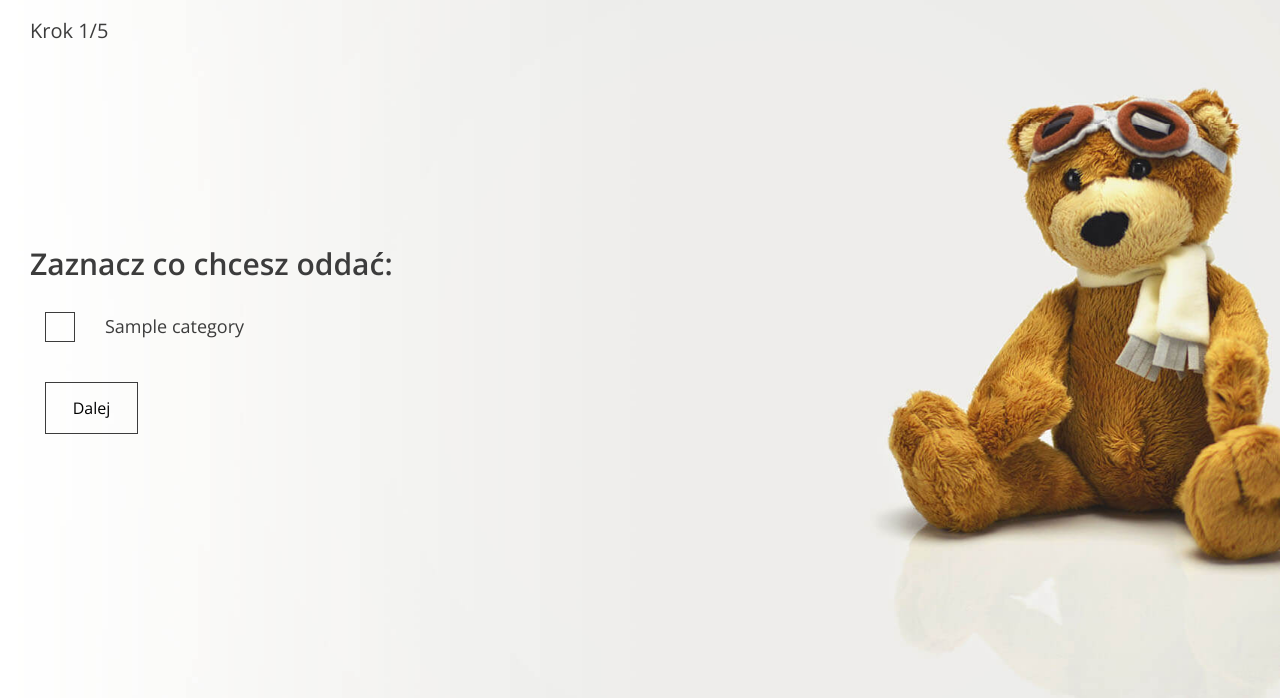
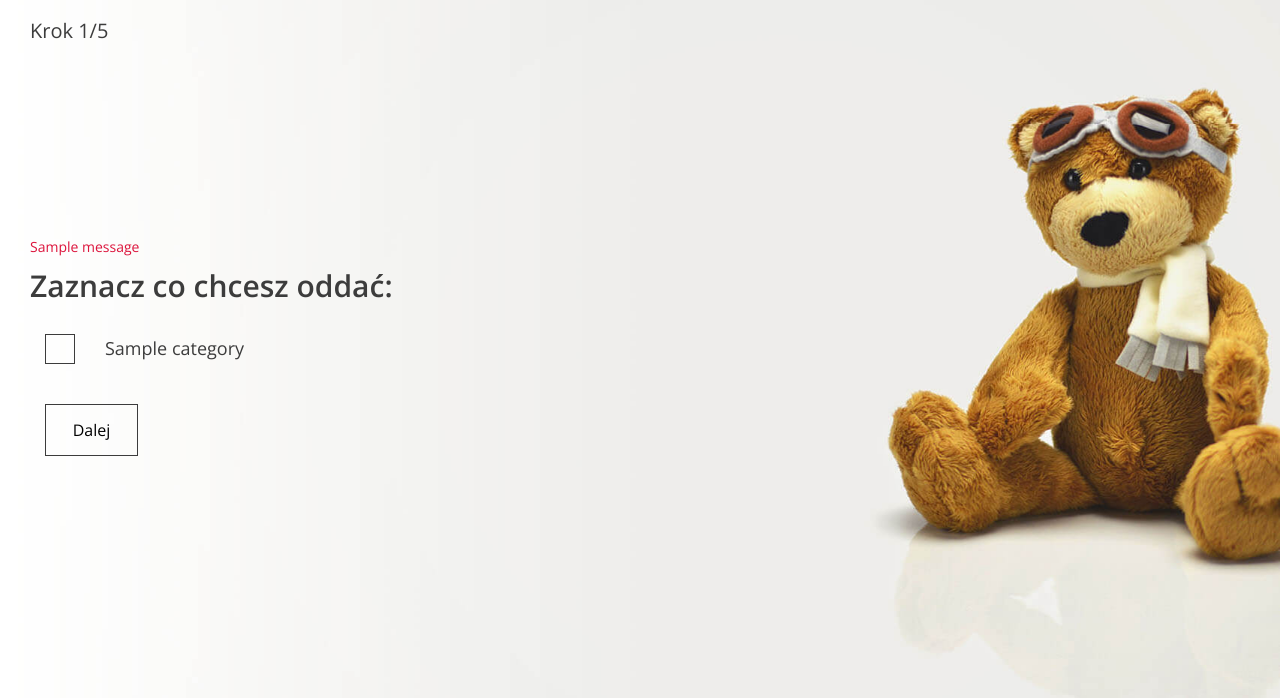
Before and after one commit to andree0/put_in_good_hands, a Django app: page /add-donation/ in a window 1280 px wide. Shown: the part 261-959 px from the top of the page. Run offline with Django 3.2, Linux system fonts and the light colour scheme; a user stored in the database is signed in; tables that the repository leaves empty hold one stand-in row (values such as "Sample post"); one stand-in notice (Sample message) is shown.

Commit message:
backend validation in view

```diff
--- a/put_in_good_hands_app/templates/form.html
+++ b/put_in_good_hands_app/templates/form.html
@@ -21,9 +21,6 @@
       <p data-step="4">Podaj adres oraz termin odbioru rzeczy.</p>
     </div>
   </div>
-    {% if confirm %}
-      {% include "form-confirmation.html" %}
-    {% endif %}
   <div class="form--steps-container">
     <div class="form--steps-counter">Krok <span>1</span>/5</div>
 <!--    <form action="" method="post">{% csrf_token %}-->
@@ -51,6 +48,16 @@
     <form action="" method="POST" id="multistep">{% csrf_token %}
       <!-- STEP 1: class .active is switching steps -->
       <div data-step="1" class="active">
+<!--        {% if errors %}-->
+<!--          {% for er in errors %}-->
+<!--        <p><span style="color: crimson; font-size: 14px; ">{{ er }}</span></p>-->
+<!--          {% endfor %}-->
+<!--        {% endif %}-->
+        {% if messages %}
+            {% for message in messages %}
+            <p style="color: crimson; font-size: 14px; ">{{ message }}</p>
+            {% endfor %}
+        {% endif %}
         <h3>Zaznacz co chcesz oddać:</h3>
 
         {% for cat in category_list %}
--- a/put_in_good_hands_app/views.py
+++ b/put_in_good_hands_app/views.py
@@ -1,10 +1,14 @@
+import datetime
+
 from django.contrib.auth import authenticate, login
 from django.contrib.auth.mixins import LoginRequiredMixin
 from django.contrib.auth.models import User
+from django.contrib.messages import add_message, ERROR, get_messages
 from django.core.paginator import Paginator
 from django.core.serializers import serialize
 from django.db.models import Sum
-from django.shortcuts import redirect, render, reverse
+from django.http import Http404
+from django.shortcuts import get_object_or_404, redirect, render, reverse
 from django.urls import reverse_lazy
 from django.views.generic import CreateView, TemplateView, View
 # from formtools.wizard.views import SessionWizardView
@@ -17,7 +21,6 @@ from put_in_good_hands_app.forms import (
     DonationForm4,
 )
 from put_in_good_hands_app.models import Category, Donation, Institution
-from put_in_good_hands_app.validators import validate_zip_code
 
 
 class LandingPageView(TemplateView):
@@ -46,6 +49,7 @@ class LandingPageView(TemplateView):
             'local_collection': local_collection,
         }
 
+
 # Alternatywna droga do formularzy kilku krokowych
 
 # class AddDonationView(SessionWizardView):
@@ -63,7 +67,7 @@ class AddDonationView(LoginRequiredMixin, View):
     template_name = "form.html"
     context = {}
 
-    def get(self, request, errors=None, *args, **kwargs):
+    def get(self, request, *args, **kwargs):
         self.context['category_list'] = Category.objects.all()
         self.context['institution_list'] = Institution.objects.all()
         self.context['categories'] = serialize(
@@ -76,7 +80,6 @@ class AddDonationView(LoginRequiredMixin, View):
     def post(self, request, *args, **kwargs):
         data = {
             'quantity': request.POST.get("bags"),
-            'categories': request.POST.get("categories"),
             'institution': request.POST.get("organization"),
             'address': request.POST.get("address"),
             'phone_number': request.POST.get("phone"),
@@ -84,24 +87,91 @@ class AddDonationView(LoginRequiredMixin, View):
             'zip_code': request.POST.get("postcode"),
             'pick_up_date': request.POST.get("data"),
             'pick_up_time': request.POST.get("time"),
-            'pick_up_comment': request.POST.get("more_info"),
             'user': request.user,
         }
-        errors = []
+        categories = request.POST.getlist("categories")
+
+        if "" in [val for key, val in data.items()]:
+            add_message(
+                request, ERROR,
+                "Uzupełnij wymagane pola. Uwagi dla kuriera nie są wymagane.")
+            return redirect(reverse('add-donation'))
+
+        data['pick_up_comment'] = request.POST.get("more_info")
+
+        if len(data['phone_number']) != 9:
+            add_message(
+                request, ERROR,
+                "Pole z numerem telefonu wymaga podania 9 cyfr.")
+
         try:
             data['quantity'] = int(data['quantity'])
-            data['categories'] = [int(i) for i in data['categories']]
+            categories = [int(i) for i in categories]
             data['institution'] = int(data['institution'])
             data['phone_number'] = int(data['phone_number'])
-        except ValueError:
-            errors.append("""Niewłaściwy format danych
-            (błąd w którymś z podanych pól:
-            ilość worków, kategorie, instytucje, numer telefonu)""")
-            return redirect(reverse('add-donation'), errors)
-        validate_zip_code(data['zip_code'])
+        except (ValueError, TypeError, ):
+            add_message(request, ERROR,
+                        "Błędy w formularzu. Wypełnij jeszcze raz.")
 
+        if len(data['zip_code']) == 6 and data['zip_code'][2] == '-':
+            zipcode_numbers_str = data['zip_code'].split("-")
+            try:
+                zipcode_numbers_int = [int(i) for i in zipcode_numbers_str]
+            except ValueError:
+                add_message(request, ERROR, "Zły format kodu pocztowego.")
+        else:
+            add_message(request, ERROR, "Zły format kodu pocztowego.")
 
-        # Donation.objects.create(**data)
+        if data['address'].isalpha():
+            add_message(request, ERROR, "Podaj numer budynku w polu adresu.")
+
+        if len(data['address']) > 128:
+            add_message(request, ERROR,
+                        "Adres jest za długi (max. 128 znaków).")
+
+        if len(data['city']) > 64:
+            add_message(request, ERROR,
+                        "Za długa nazwa miasta (max. 64 znaki).")
+
+        if len(data['pick_up_date']) == 10 and data['pick_up_date'
+        ][4] == '-' and data['pick_up_date'][7] == '-':
+            el_data_str = data['pick_up_date'].split("-")
+            try:
+                el_data_int = [int(i) for i in el_data_str]
+                data['pick_up_date'] = datetime.date(*el_data_int)
+            except (ValueError, TypeError,):
+                add_message(request, ERROR, "Zły format daty.")
+        else:
+            add_message(request, ERROR, "Zły format daty.")
+
+        if data['pick_up_date'] <= datetime.date.today():
+            add_message(request, ERROR, "Proszę wybrać inną datę.")
+
+        if len(data['pick_up_time']) == 5 and data['pick_up_time'][2] == ':':
+            el_time_str = data['pick_up_time'].split(":")
+            try:
+                el_time_int = [int(i) for i in el_time_str]
+                data['pick_up_time'] = datetime.time(*el_time_int, second=0)
+            except (ValueError, TypeError,):
+                add_message(request, ERROR, "Zły format godziny.")
+        else:
+            add_message(request, ERROR, "Zły format godziny.")
+
+        try:
+            data['institution'] = get_object_or_404(Institution,
+                                                    pk=data['institution'])
+        except Http404:
+            add_message(request, ERROR, "Nie wybrałeś instytucji.")
+
+        if data['pick_up_comment'] == "":
+            data['pick_up_comment'] = "Brak uwag."
+
+        storage = get_messages(request)
+        if len(storage):
+            return redirect(reverse('add-donation'))
+
+        new_donation = Donation.objects.create(**data)
+        new_donation.categories.set(categories)
         return redirect(reverse('confirm'))
 
 
@@ -132,6 +202,7 @@ class RegisterView(CreateView):
     success_url = reverse_lazy('login')
     form_class = RegisterForm
 
+
 # strongPassword100%
 
 
```
